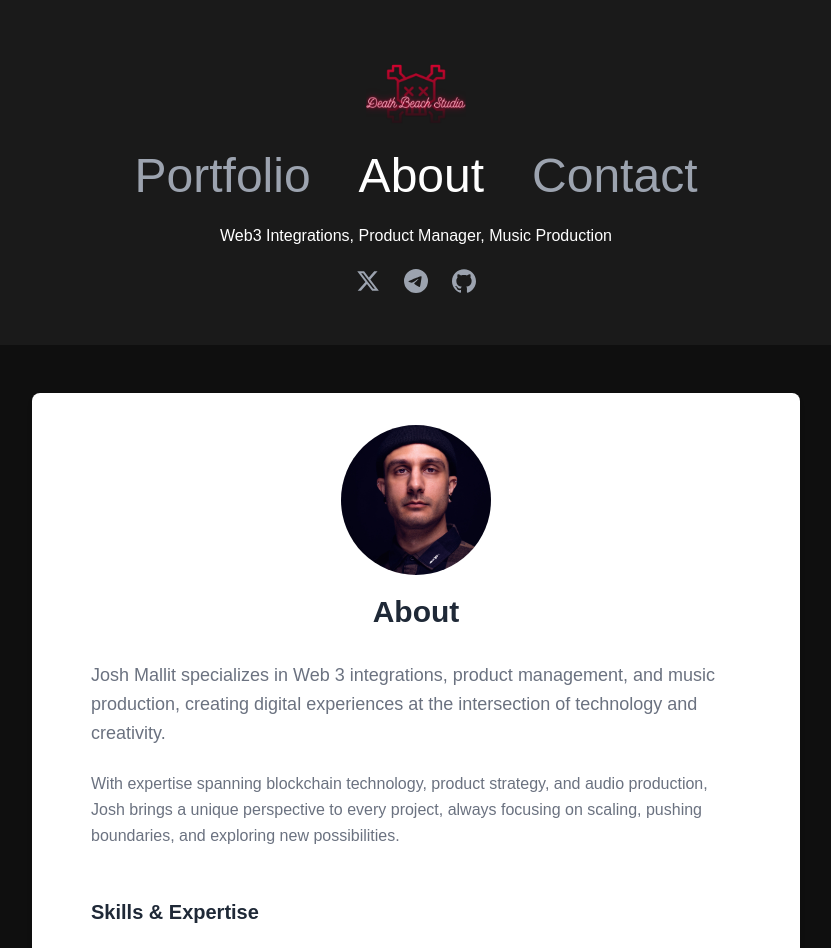
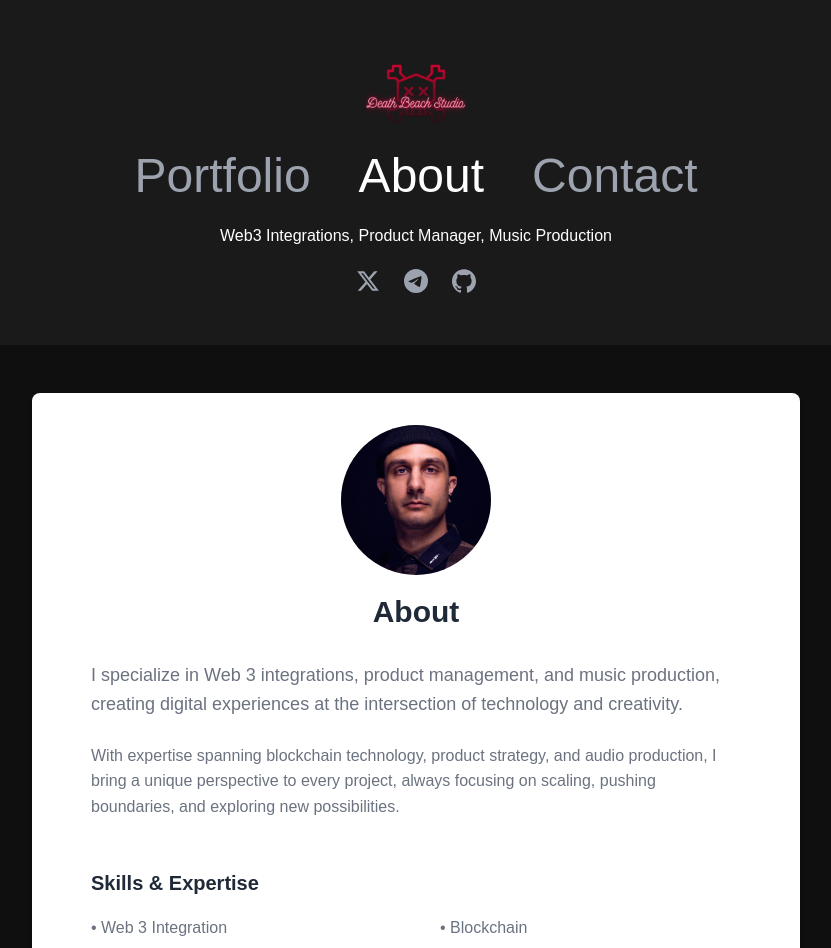
Before and after one commit to death-beach/deathbeach-portfolio, a Next.js app: page /about in a window 1280 px wide. Shown: the top 948 px of the page, without its empty margins (224-1055 px from the left). Built offline with nearby package versions, Linux system fonts and the light colour scheme.

Commit message:
updated about page

```diff
--- a/pages/about.js
+++ b/pages/about.js
@@ -43,12 +43,12 @@ export default function About() {
 
             <div style={{ maxWidth: "650px", margin: "0 auto", color: "#6b7280", lineHeight: "1.6" }}>
               <p style={{ fontSize: "18px", marginBottom: "24px", fontFamily: "'Hanken Grotesk', sans-serif" }}>
-                Josh Mallit specializes in Web 3 integrations, product management, and music production, creating
+                I specialize in Web 3 integrations, product management, and music production, creating
                 digital experiences at the intersection of technology and creativity.
               </p>
 
               <p style={{ marginBottom: "48px", fontFamily: "'Hanken Grotesk', sans-serif" }}>
-                With expertise spanning blockchain technology, product strategy, and audio production, Josh brings a unique
+                With expertise spanning blockchain technology, product strategy, and audio production, I bring a unique
                 perspective to every project, always focusing on scaling, pushing boundaries, and exploring new possibilities.
               </p>
 
```
